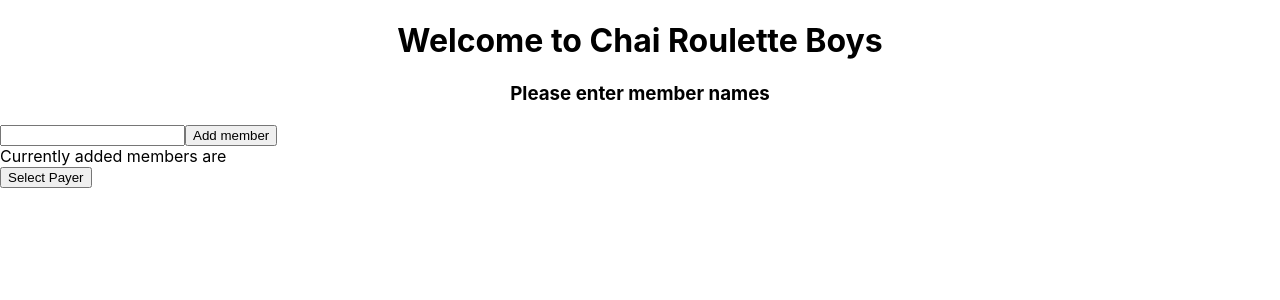
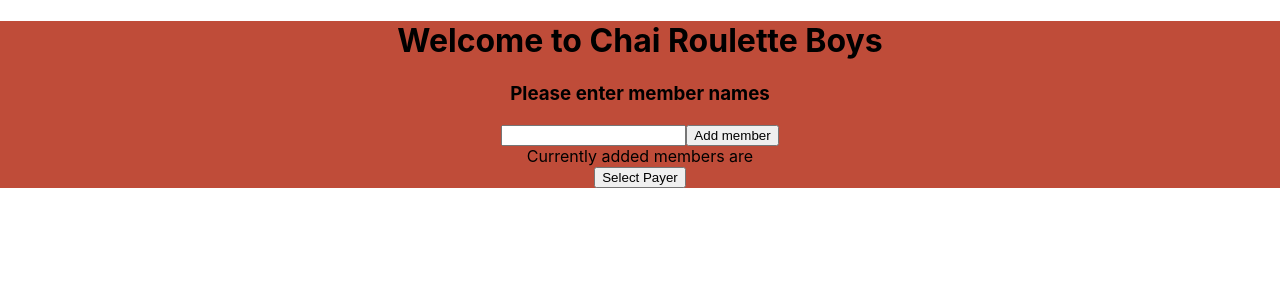
Before and after one commit to icecreamdroid/chai-roulette, a Next.js app: page / in a window 1280 px wide. Shown: the top 300 px of the page. Built offline with nearby package versions, Linux system fonts and the light colour scheme.

Commit message:
added color changing on submit

```diff
--- a/components/Roulette.js
+++ b/components/Roulette.js
@@ -1,28 +1,32 @@
-import React,{useState} from 'react'
+import React, { useState } from 'react'
 import styles from '../styles/Roulette.module.css';
 export const Roulette = () => {
-const [memberList,setMember] = useState([]);
-const [winner,setWinner] = useState();
-const addMember = (e)=>{
+  const [memberList, setMember] = useState([]);
+  const [winner, setWinner] = useState();
+  const addMember = (e) => {
     e.preventDefault();
-  setMember(memberList=> [...memberList,e.target[0].value])
+    setMember(memberList => [...memberList, e.target[0].value])
     console.log(memberList);
   }
-const handleClick = (e)=>{
+  const handleClick = (e) => {
     const randomElement = memberList[Math.floor(Math.random() * memberList.length)];
     setWinner(randomElement);
   }
+  const setBackground = () => {
+    var randomColor = Math.floor(Math.random() * 16777215).toString(16);
+    return { background: '#' + randomColor }
+  }
   return (
-    <>
+    <div style={setBackground()}>
       <h1 className={styles.title}>Welcome to Chai Roulette Boys</h1>
       <h3 className={styles.title}>Please enter member names</h3>
-      <form onSubmit={addMember}>
+      <form className={styles.center} onSubmit={addMember}>
         <input type="text" />
         <button type="submit">Add member</button>
       </form>
-      <div>Currently added members are {memberList.map(el=>{return <div key={el}>{el}</div>})} </div>
-      <button onClick={handleClick}>Select Payer</button>
-      {winner && <h1>{winner}</h1>}
-    </>
+      <div className={styles.center}>Currently added members are {memberList.map(el => { return <div key={el}>{el}</div> })} </div>
+      <div className={styles.center}><button onClick={handleClick}>Select Payer</button></div>
+      {winner && <h1 className={styles.title}>Congrats {winner}, pay up now</h1>}
+    </div>
   )
 }
--- a/styles/Roulette.module.css
+++ b/styles/Roulette.module.css
@@ -1,3 +1,8 @@
 .title{
     text-align: center;
 }
+.center{
+    width: fit-content;
+    margin-left: auto;
+    margin-right: auto;
+}
```
Lines whose indentation alone changed are shown as unchanged.
